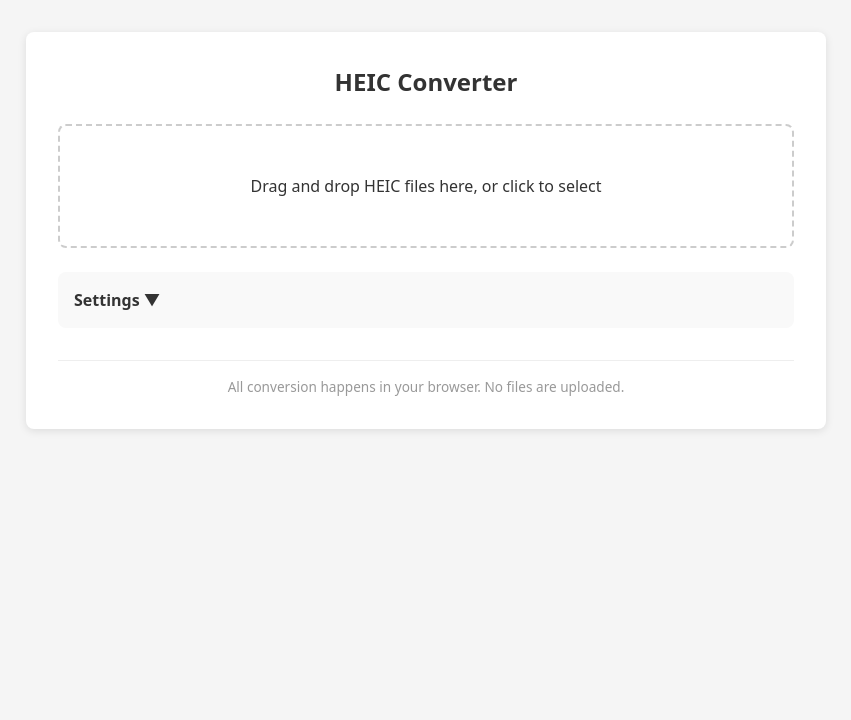
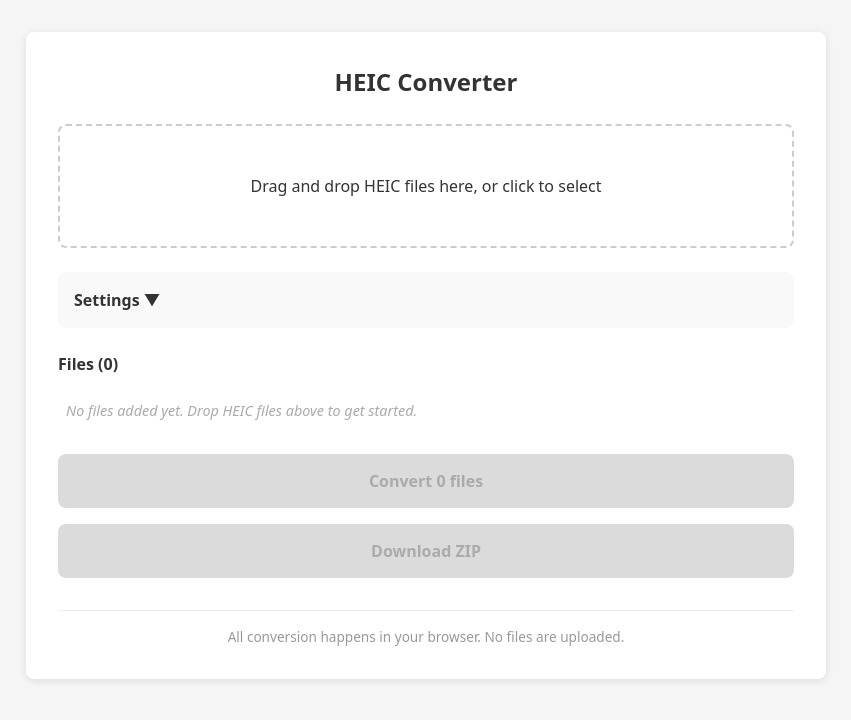
Before and after one commit to greyHairChooseLife/heic2jpgpng, a React (Vite) app: page / in a window 1280 px wide. Shown: the top 720 px of the page, without its empty margins (214-1065 px from the left). Built offline with nearby package versions, Linux system fonts and the light colour scheme.

Commit message:
feat: always show file list, convert and download buttons with disabled state

```diff
--- a/src/App.css
+++ b/src/App.css
@@ -131,6 +131,13 @@
   color: #888;
 }
 
+.file-list-empty {
+  padding: 1rem 0.5rem;
+  font-size: 0.9rem;
+  color: #aaa;
+  font-style: italic;
+}
+
 .convert-btn,
 .download-btn {
   width: 100%;
@@ -140,6 +147,7 @@
   border: none;
   border-radius: 8px;
   margin-top: 1rem;
+  transition: background 0.2s, opacity 0.2s;
 }
 
 .convert-btn {
@@ -147,7 +155,7 @@
   color: white;
 }
 
-.convert-btn:hover {
+.convert-btn:hover:not(.disabled) {
   background: #0056b3;
 }
 
@@ -156,8 +164,23 @@
   color: white;
 }
 
-.download-btn:hover {
+.download-btn:hover:not(.disabled) {
   background: #1e7e34;
+}
+
+.convert-btn.disabled,
+.download-btn.disabled {
+  background: #ccc;
+  color: #888;
+  cursor: not-allowed;
+  opacity: 0.7;
+}
+
+.results-summary {
+  margin-top: 0.75rem;
+  font-size: 0.9rem;
+  color: #555;
+  text-align: center;
 }
 
 .progress {
@@ -182,18 +205,6 @@
   font-size: 0.9rem;
   color: #666;
   text-align: center;
-}
-
-.results {
-  margin-top: 1.5rem;
-  padding: 1rem;
-  background: #f9f9f9;
-  border-radius: 8px;
-}
-
-.results h3 {
-  font-size: 1rem;
-  margin-bottom: 0.5rem;
 }
 
 .errors {
--- a/src/App.tsx
+++ b/src/App.tsx
@@ -206,9 +206,11 @@ function App() {
         )}
       </div>
 
-      {files.length > 0 && (
       <div className="file-list">
         <h3>Files ({files.length})</h3>
+        {files.length === 0 ? (
+          <p className="file-list-empty">No files added yet. Drop HEIC files above to get started.</p>
+        ) : (
           <ul>
             {files.map((file, index) => (
               <li key={index}>
@@ -217,32 +219,27 @@ function App() {
               </li>
             ))}
           </ul>
+        )}
       </div>
-      )}
 
-      {files.length > 0 && !converting && results.length === 0 && (
-        <button className="convert-btn" onClick={handleConvert}>
-          Convert {files.length} file{files.length > 1 ? 's' : ''}
+      <button
+        className={`convert-btn${files.length === 0 || converting || results.length > 0 ? ' disabled' : ''}`}
+        onClick={handleConvert}
+        disabled={files.length === 0 || converting || results.length > 0}
+      >
+        {converting ? `Converting... ${progress}%` : `Convert ${files.length} file${files.length !== 1 ? 's' : ''}`}
       </button>
-      )}
 
       {converting && (
         <div className="progress">
           <div className="progress-bar">
             <div className="progress-fill" style={{ width: `${progress}%` }} />
           </div>
-          <p>
-            Converting {currentFile}... {progress}%
-          </p>
+          <p>Converting {currentFile}...</p>
         </div>
       )}
 
-      {results.length > 0 && (
-        <div className="results">
-          <h3>
-            Conversion Complete: {successCount} of {results.length} succeeded
-          </h3>
-          {errors.length > 0 && (
+      {results.length > 0 && errors.length > 0 && (
         <div className="errors">
           <h4>Errors:</h4>
           <ul>
@@ -252,12 +249,21 @@ function App() {
           </ul>
         </div>
       )}
-          {successCount > 0 && (
-            <button className="download-btn" onClick={handleDownload}>
-              Download ZIP ({successCount} file{successCount > 1 ? 's' : ''})
+
+      <button
+        className={`download-btn${results.length === 0 || successCount === 0 ? ' disabled' : ''}`}
+        onClick={handleDownload}
+        disabled={results.length === 0 || successCount === 0}
+      >
+        {results.length > 0
+          ? `Download ZIP (${successCount} file${successCount !== 1 ? 's' : ''})`
+          : 'Download ZIP'}
       </button>
-          )}
-        </div>
+
+      {results.length > 0 && (
+        <p className="results-summary">
+          Conversion complete: {successCount} of {results.length} succeeded.
+        </p>
       )}
 
       <footer className="footer">
```
Lines whose indentation alone changed are shown as unchanged.
